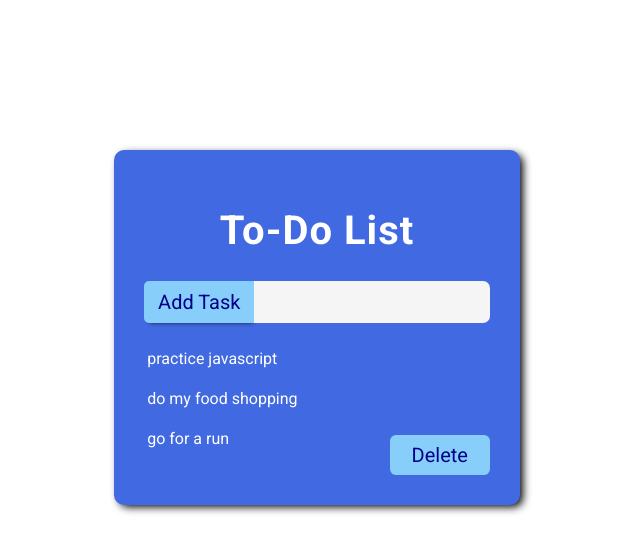
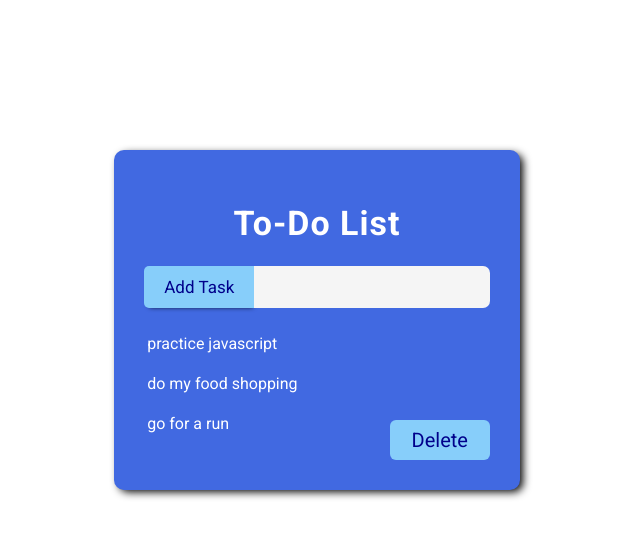
Before and after one commit to liamwoody25/To-Do-list, a plain HTML site: page index.html in a window 1280 px wide. Shown: the whole page, without its empty margins (323-963 px from the left). Drawn offline with Linux system fonts and the light colour scheme.

Commit message:
updating html and css

```diff
--- a/public/css/style.css
+++ b/public/css/style.css
@@ -89,7 +89,7 @@ input {
 @media screen and (min-width:768px) {
 
   .add-btn {
-    font-size: 20px;
+    font-size: 17px;
   }
 
   .delete-btn {
@@ -99,7 +99,7 @@ input {
   }
 
   header {
-    font-size: 20px;
+    font-size: 17px;
     letter-spacing: 1px;
   }
 
```
Also changed, not shown: index.html (+1 -4 lines).
